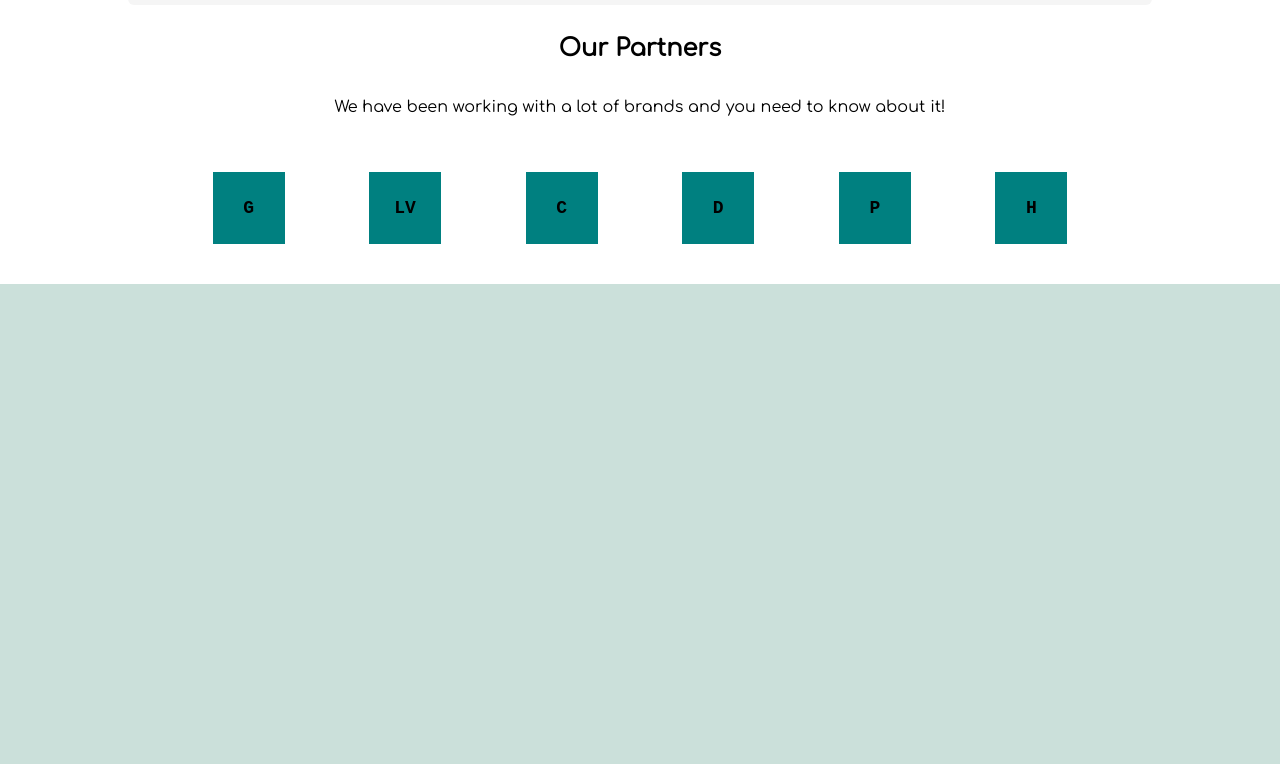
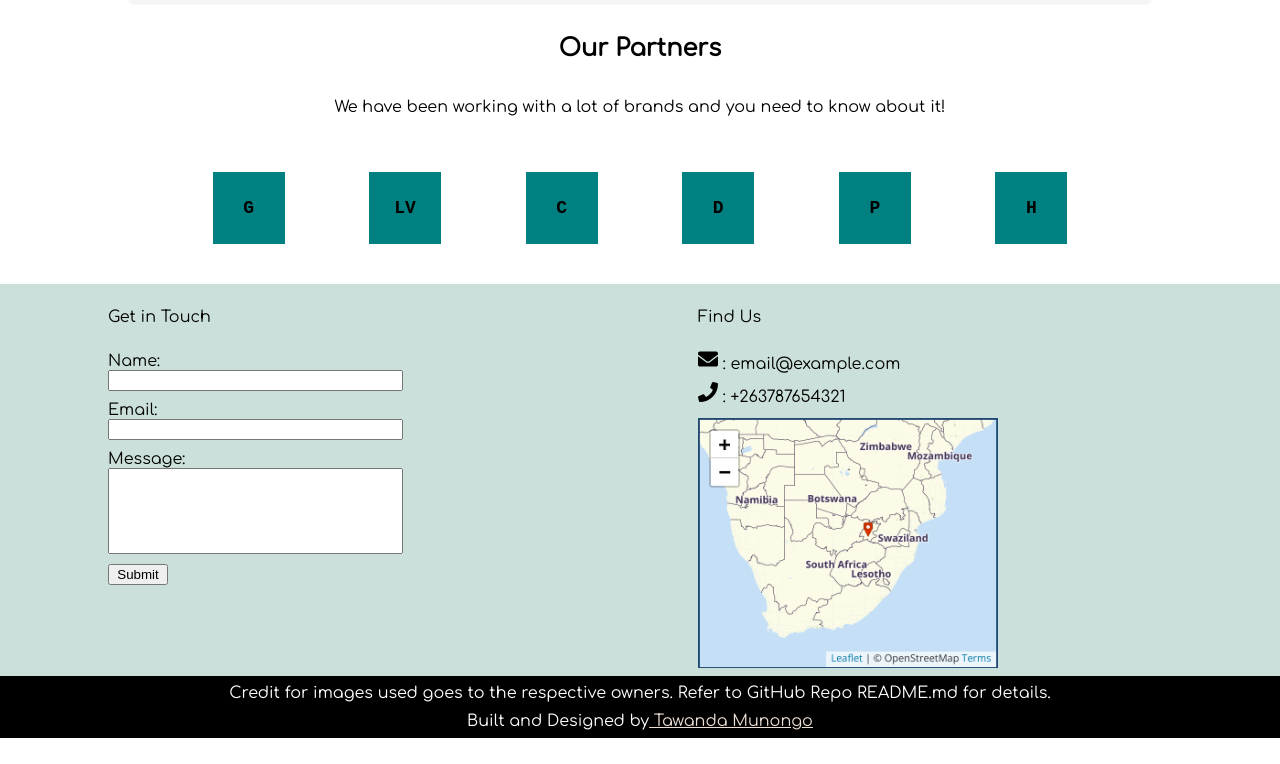
Before and after one commit to tmunongo/hair-by-a, a Gatsby site: page / in a window 1280 px wide. Shown: the part 1560-2324 px from the top of the page. After the commit the page ends 2298 px from the top, so only its background shows below. Built offline with nearby package versions, Linux system fonts and the light colour scheme; Gatsby itself is replaced by a stand-in of ours; a web font is replaced by a local one.

Commit message:
updated mobile version

```diff
--- a/src/components/Button.jsx
+++ b/src/components/Button.jsx
@@ -14,7 +14,7 @@ const Container = styled.div`
   height: 48px;
   margin-left: 10vw;
   margin-top: 50px;
-  width: 20vw;
+  width: 120px;
   :hover {
     background: #d5f2ef;
     cursor: grab;
--- a/src/components/Footer.jsx
+++ b/src/components/Footer.jsx
@@ -1,14 +1,110 @@
+import { StaticImage } from 'gatsby-plugin-image'
 import React from 'react'
+import { FaEnvelope, FaPhone } from 'react-icons/fa'
 import styled from 'styled-components'
 
 const Container = styled.div`
   background: #cbe0da;
-  height: 480px;
-  width: 100vw;
+  display: flex;
+  flex-direction: column;
+  justify-content: space-between;
+  height: max-content;
+  width: 100%;
+`
+
+const Copyright = styled.div`
+  background: black;
+  color: white;
+  display: flex;
+  flex-direction: column;
+  padding: 8px;
+  text-align: center;
+`
+
+const Credit = styled.span`
+  margin-top: 10px;
+`
+
+const Disclaimer = styled.span``
+
+const FooterSection = styled.div`
+  display: flex;
+  @media (max-width: 768px) {
+    flex-direction: column;
+  }
+`
+
+const LeftSection = styled.div`
+  display: flex;
+  flex-direction: column;
+  margin-left: 100px;
+  padding: 8px;
+  width: 50%;
+  @media (max-width: 768px) {
+    margin: 0;
+    width: 90%;
+  }
+`
+
+const RightSection = styled.div`
+  display: flex;
+  flex-direction: column;
+  padding: 8px;
+  width: 50%;
+  @media (max-width: 768px) {
+    align-items: center;
+    width: 90%;
+  }
 `
 
 const Footer = () => {
-  return <Container></Container>
+  return (
+    <Container>
+      <FooterSection>
+        <LeftSection>
+          <p>Get in Touch</p>
+          <label for="name">Name: </label>
+          <input type="text" name="name" />
+          <label for="email">Email: </label>
+          <input type="email" name="email" />
+          <label for="message">Message: </label>
+          <input type="text" name="message" style={{ height: '80px' }} />
+          <input
+            type="submit"
+            name="submit"
+            style={{ marginTop: '10px', width: '60px' }}
+            onClick={() => console.log('submitted')}
+          />
+        </LeftSection>
+        <RightSection>
+          <p>Find Us</p>
+          <p style={{ margin: '2px 0px' }}>
+            <FaEnvelope size={20} style={{ paddingTop: '5px' }} /> :
+            email@example.com
+          </p>
+          <p style={{ margin: '2px 0px' }}>
+            <FaPhone size={20} style={{ paddingTop: '5px' }} /> : +263787654321
+          </p>
+          <div style={{ marginTop: '10px', width: '300px', height: '250px' }}>
+            <StaticImage
+              src="../../static/images/our-location.png"
+              alt="out location map"
+            />
+          </div>
+        </RightSection>
+      </FooterSection>
+      <Copyright>
+        <Disclaimer>
+          Credit for images used goes to the respective owners. Refer to GitHub
+          Repo README.md for details.
+        </Disclaimer>
+        <Credit>
+          Built and Designed by
+          <a href="https://tawandamunongo.tech"> Tawanda Munongo</a>
+        </Credit>
+      </Copyright>
+    </Container>
+  )
 }
 
 export default Footer
--- a/src/components/NavBar.jsx
+++ b/src/components/NavBar.jsx
@@ -45,11 +45,11 @@ const Logo = styled.div`
   border-bottom-left-radius: 2rem;
   display: flex;
   font-family: 'Nova Script', cursive;
-  font-size: 20px;
+  font-size: 24px;
   height: 64px;
   justify-content: center;
   opacity: 0.8;
-  width: 20vw;
+  width: 130px;
   @media (max-width: 980px) {
     border: none;
   }
--- a/src/styles/index.css
+++ b/src/styles/index.css
@@ -1,3 +1,7 @@
+a {
+  color: #eddfd4;
+}
+
 body {
   font-family: 'Comfortaa', cursive;
   margin: 0;
@@ -29,8 +33,22 @@ h4 {
   font-weight: 300;
 }
 
+input {
+  width: 50%;
+}
+
+label {
+  margin-top: 10px;
+}
+
 @media screen and (max-width: 980px) {
   .add-shadow {
     justify-content: space-between;
   }
 }
+
+@media screen and (max-width: 768px) {
+  input {
+    width: 90%;
+  }
+}
```
Also changed, not shown: static/images/our-location.png (added).
